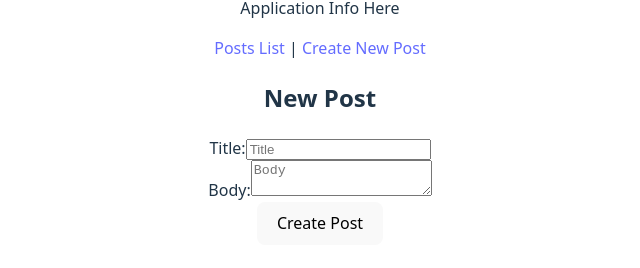
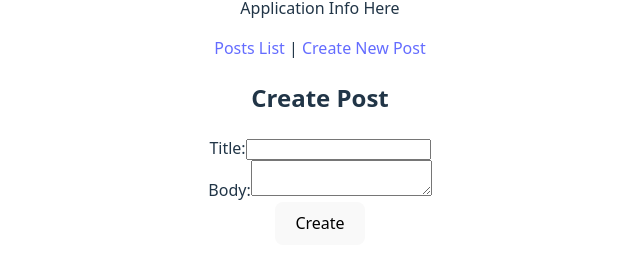
Before and after one commit to heidless-stillwater/react-on-rails-frontend-v1, a React (Vite) app: page /new in a window 1280 px wide. Shown: the part 342-610 px from the top of the page, without its empty margins (320-960 px from the left). Built offline with nearby package versions, Linux system fonts and the light colour scheme.

Commit message:
newPostForm refactor complete

```diff
--- a/src/features/posts/NewPostForm.jsx
+++ b/src/features/posts/NewPostForm.jsx
@@ -1,19 +1,13 @@
-import { useState } from 'react'
 import { useNavigate } from 'react-router-dom'
 import { createPost } from '../../services/postService'
+import PostForm from './PostForm'
 
 function NewPostForm () {
-  const [title, setTitle] = useState("")
-  const [body, setBody] = useState("")
   const navigate = useNavigate()
 
-  const handleSubmit = async (e) => {
-    e.preventDefault()
-
-    const postData = {title, body}
-
+  const handleCreateSubmit = async (formData) => {
     try {
-      const response = await createPost(postData);
+      const response = await createPost(formData);
       // console.log("NewPostForm::response", response);
       navigate(`/posts/${response.id}`);
     } catch (e) {
@@ -23,36 +17,11 @@ function NewPostForm () {
   };
 
   return (
-    <div>
-      <h2>New Post</h2>
-      {/* <h3>{console.log(`NewPostForm: API_URL: ${API_URL}`)}</h3> */}
-      <form onSubmit={handleSubmit}>
-        <div>
-          <label htmlFor="titleInput">Title:</label>
-          <input
-            id="titleInput"
-            type="text"
-            value={title}
-            onChange={(e) => setTitle(e.target.value)}
-            required
-            placeholder="Title"
-          />
-        </div>
-        <div>
-          <label htmlFor="bodyInput">Body:</label>
-          <textarea
-            id="bodyInput"
-            value={body}
-            onChange={(e) => setBody(e.target.value)}
-            required
-            placeholder="Body"
-          />
-        </div>
-        <div>
-          <button type="submit">Create Post</button>
-        </div>
-      </form>
-    </div>
+    <PostForm
+      headerText="Create a New Post"
+      buttonText="Create"
+      onSubmit={handleCreateSubmit}
+    />
   )
 }
 
--- a/src/features/posts/PostForm.jsx
+++ b/src/features/posts/PostForm.jsx
@@ -11,7 +11,7 @@ function PostForm ({ post, headerText, buttonText, onSubmit }) {
 
   return (
     <div>
-      <h2>{post ? 'Edit Post' : 'New Post'}</h2>
+      <h2>{post ? 'Edit Post' : 'Create Post'}</h2>
       <form
         onSubmit={(e) => {
           e.preventDefault();
```
Also changed, not shown: 1 other file (tests, documents, lock files or other folders).
